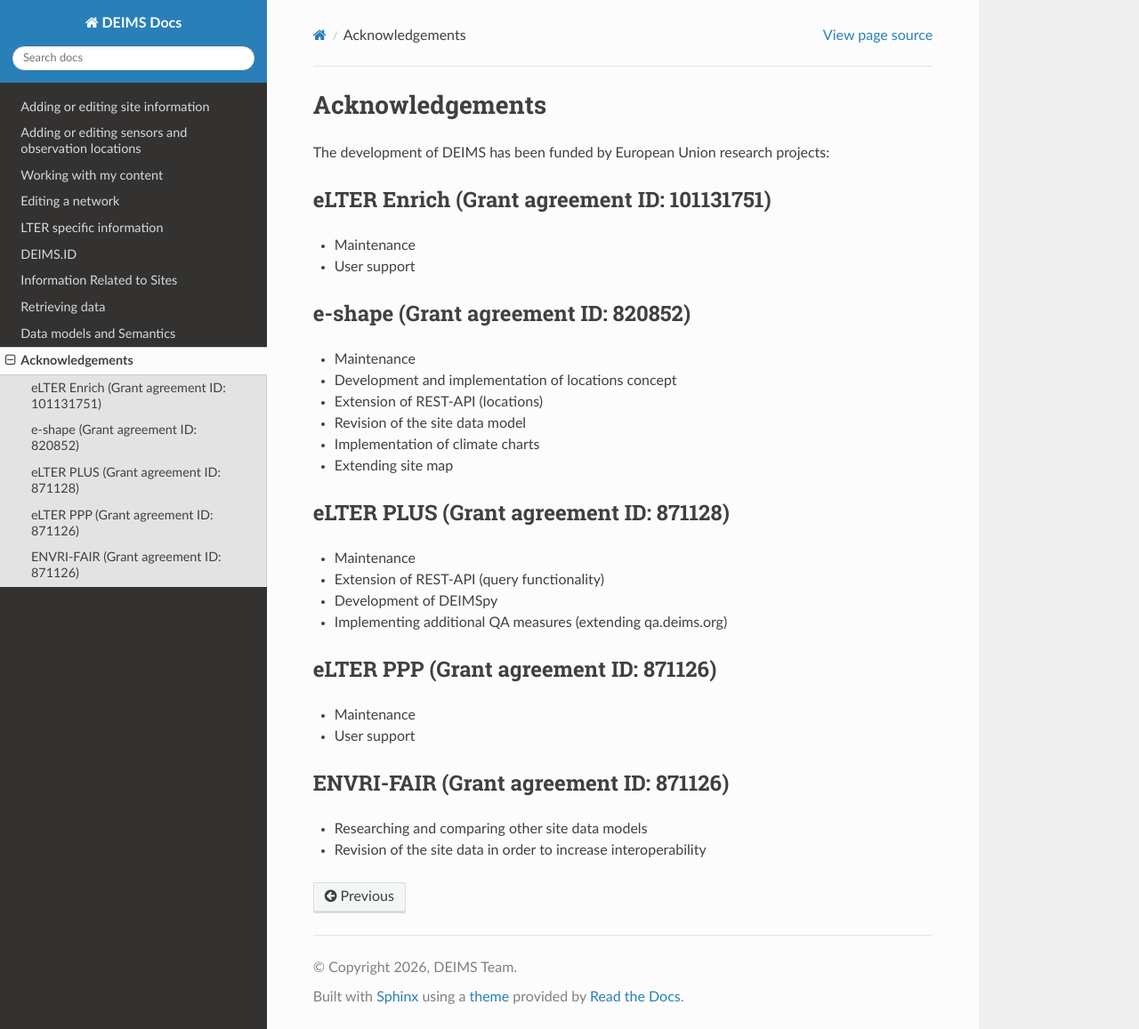
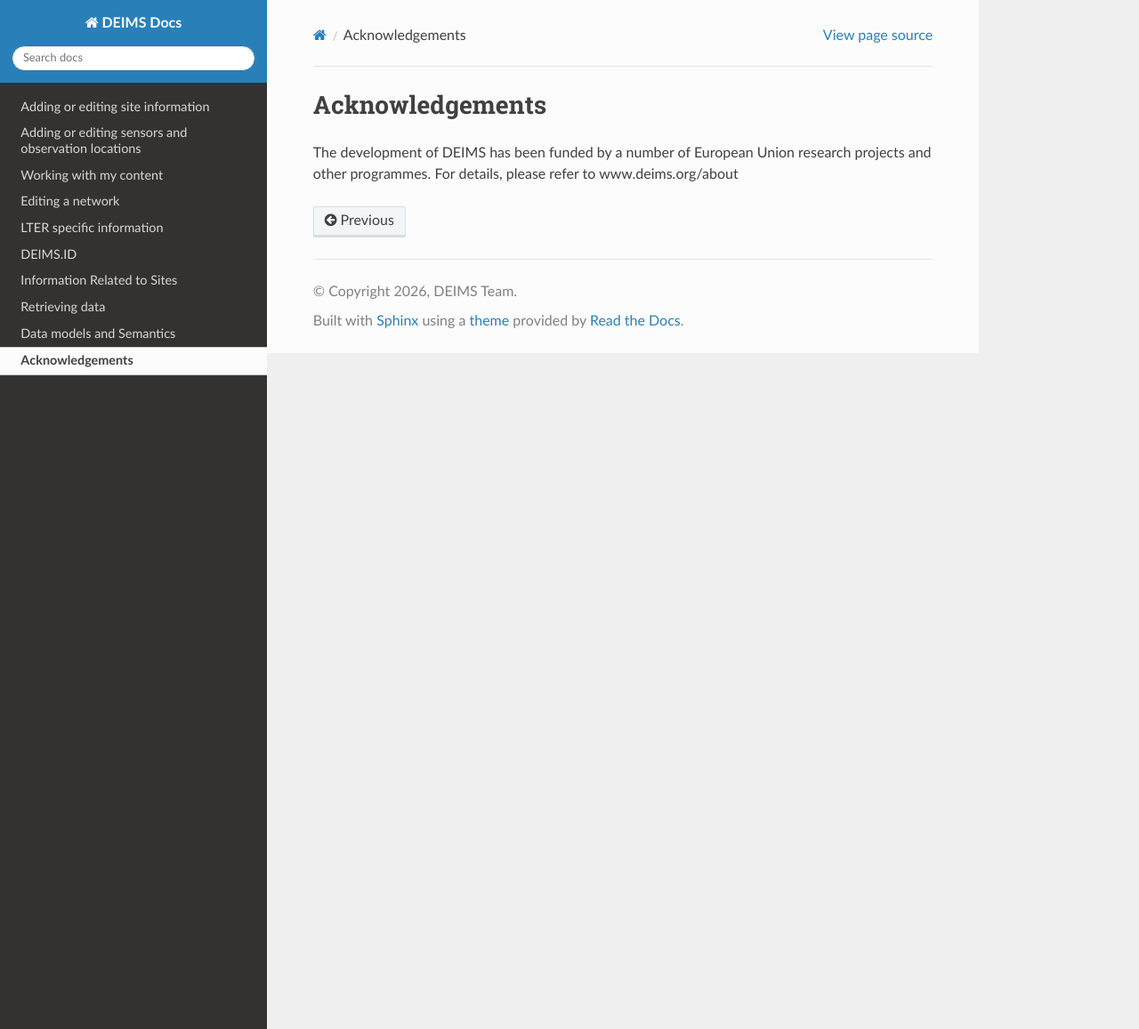
Before and after one commit to stopopol/deims_documentation, a Sphinx documentation site: the page built from source/credits.rst, in a window 1280 px wide and 1157 px high. Shown: the whole window at 89% size. Built offline with Sphinx 7.4.7 and the Read the Docs theme 3.1.0, drawn with Linux system fonts in a browser that asks for light colours.

Commit message:
Revise acknowledgements in credits.rst
Updated acknowledgements section to provide a summary of funding sources.

```diff
--- a/source/credits.rst
+++ b/source/credits.rst
@@ -2,35 +2,4 @@
 Acknowledgements
 ==============================================
 
-The development of DEIMS has been funded by European Union research projects:
-
-eLTER Enrich (Grant agreement ID: 101131751)
-============================================================
-- Maintenance
-- User support
-
-e-shape (Grant agreement ID: 820852)
-============================================================
-- Maintenance
-- Development and implementation of locations concept
-- Extension of REST-API (locations)
-- Revision of the site data model
-- Implementation of climate charts
-- Extending site map
-
-eLTER PLUS (Grant agreement ID: 871128)
-============================================================
-- Maintenance
-- Extension of REST-API (query functionality)
-- Development of DEIMSpy
-- Implementing additional QA measures (extending qa.deims.org)
-
-eLTER PPP (Grant agreement ID: 871126)
-============================================================
-- Maintenance
-- User support
-
-ENVRI-FAIR (Grant agreement ID: 871126)
-============================================================
-- Researching and comparing other site data models
-- Revision of the site data in order to increase interoperability
+The development of DEIMS has been funded by a number of European Union research projects and other programmes. For details, please refer to www.deims.org/about
```
